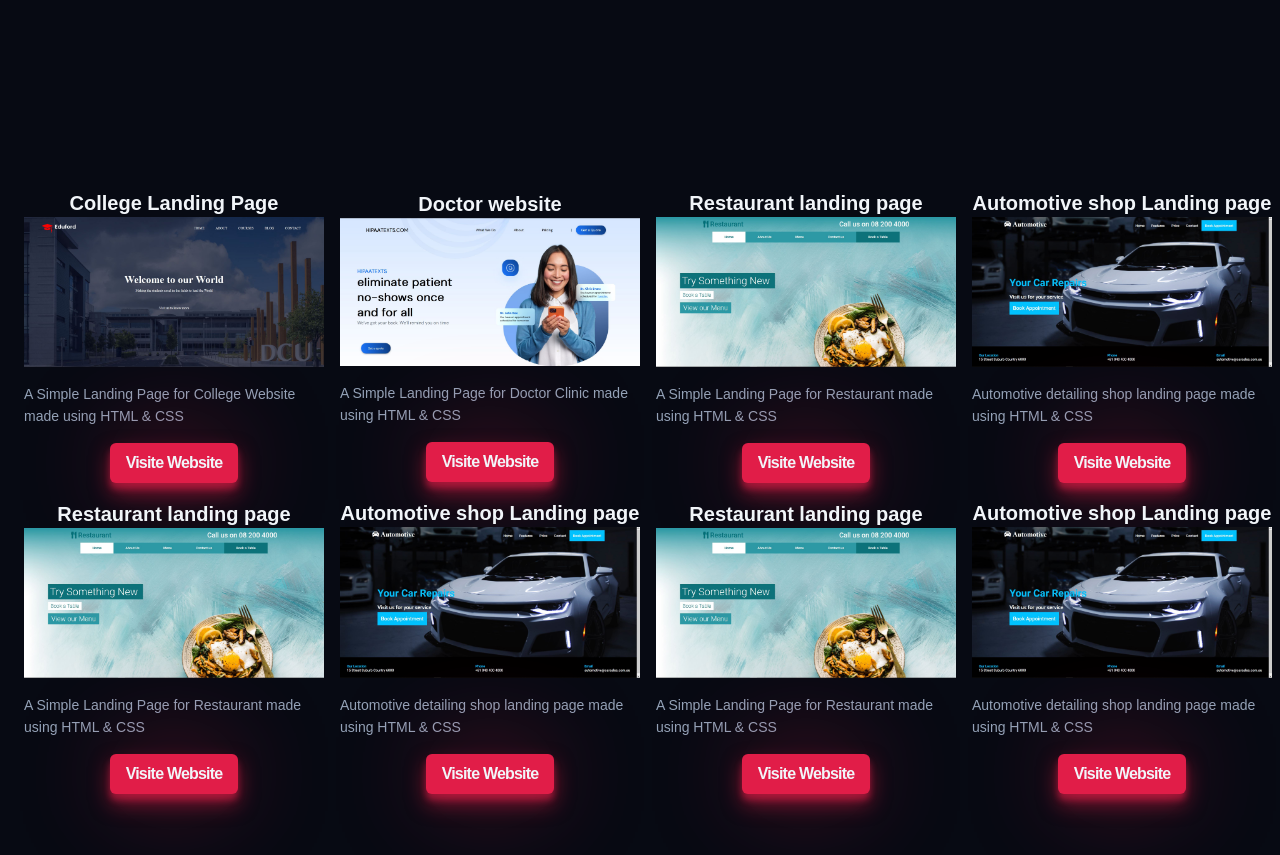
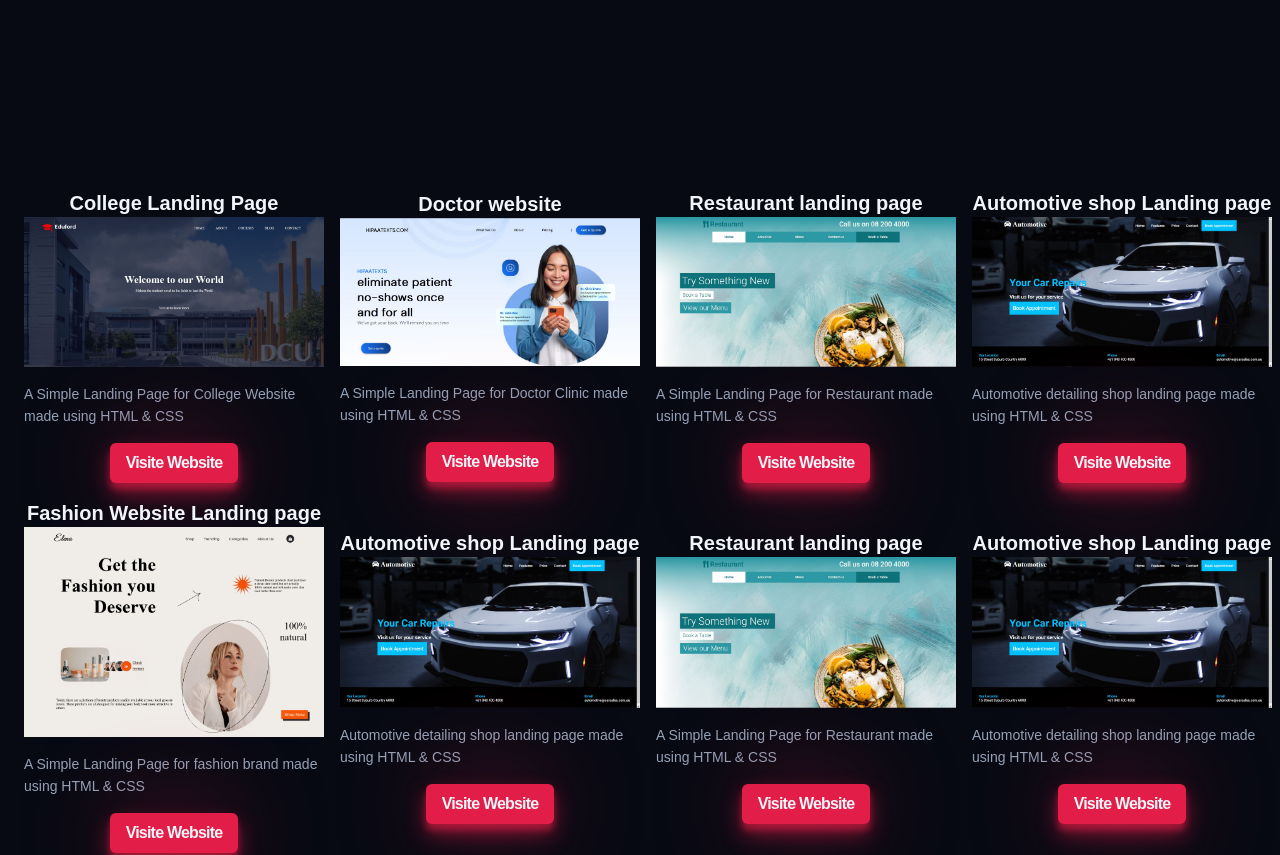
Before and after one commit to mohitkhedkar/web-designs, a website built with Vite: page webdesign-website/index.html in a window 1280 px wide. Shown: the part 125-980 px from the top of the page. Built offline with nearby package versions, Linux system fonts and the light colour scheme.

Commit message:
update webdesign website

```diff
--- a/webdesign-website/index.html
+++ b/webdesign-website/index.html
@@ -72,12 +72,16 @@
 
         <!-- extra  replace with original titles -->
         <div class="mainsection__content">
-          <h1 class="mainsection__h1">Restaurant landing page</h1>
-          <img mainsection__img src="/public/restaurant-design.JPG" alt="" />
+          <h1 class="mainsection__h1">Fashion Website Landing page</h1>
+          <img mainsection__img src="public/fashion-design.png" alt="" />
           <p class="mainsection__p">
-            A Simple Landing Page for Restaurant made using HTML & CSS
+            A Simple Landing Page for fashion brand made using HTML & CSS
           </p>
-          <a class="mainsection__btn btn" href="#">Visite Website</a>
+          <a
+            class="mainsection__btn btn"
+            href="https://fashion-landing-page-mk.netlify.app/"
+            >Visite Website</a
+          >
         </div>
         <div class="mainsection__content">
           <h1 class="mainsection__h1">Automotive shop Landing page</h1>
```
Also changed, not shown: webdesign-website/public/fashion-design.png (added).
